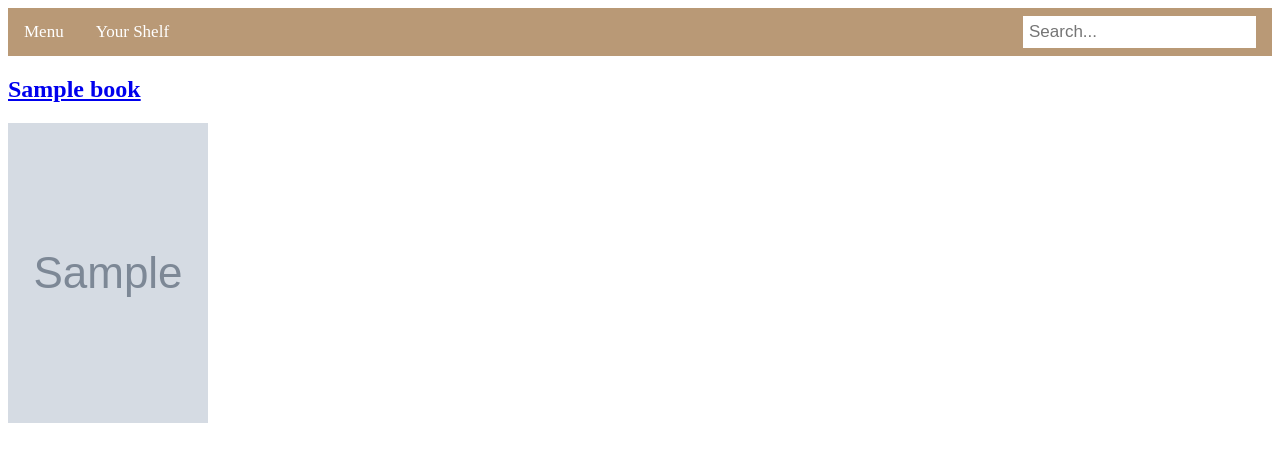
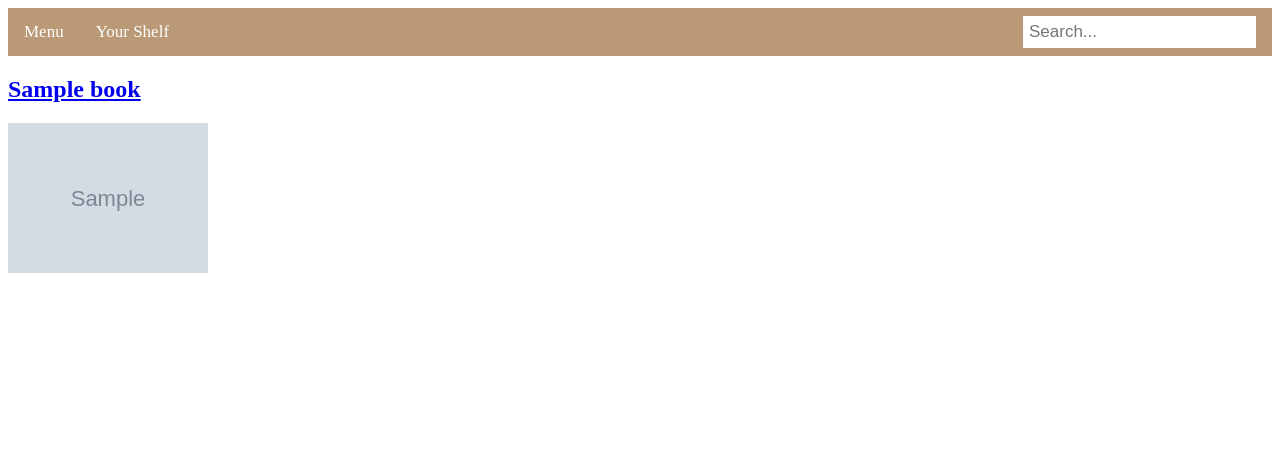
Before and after one commit to asaluk/Library_project, a Django app: template Book_site/templates/book_site/main_page.html in a window 1280 px wide. Shown: the top 462 px of the page. Run offline with Django 3.2, Linux system fonts and the light colour scheme; the template is opened without the code that fills it: most values are stand-ins (such as "Sample title", 1, 10 or a date in 2020); grey boxes marked "Sample" are stand-in pictures.

Commit message:
Improve styling

```diff
--- /dev/null
+++ b/Book_site/static/book_site/main_page.css
@@ -0,0 +1,16 @@
+
+  .grid-container {
+    display: grid;
+    grid-template-columns: repeat(auto-fill, minmax(200px, 1fr));
+    gap: 20px;
+  }
+
+  .grid-item {
+    width: 100%;
+  }
+
+  .grid-item img {
+    max-width: 100%;
+    height: auto;
+    object-fit: cover;
+  }
--- a/Book_site/templates/book_site/book_detail.html
+++ b/Book_site/templates/book_site/book_detail.html
@@ -7,6 +7,7 @@
 
 {% block content%}
 
+    <center>
         <h1>{{ book.title }}</h1>
         {% if book.series != null %}
             <p>Series name: {{ book.series }}, tome: {{book.tome }}</p>
@@ -14,5 +15,6 @@
         <img src="{{ book.cover.url }}" alt="{{ book.title }} - Cover" width="200" height="300"/>
         <p>{{ book.rating }}/10</p>
         <button action="" type="">Add to Your shelf</button>
+    </center>
 
 {% endblock %}
--- a/Book_site/templates/book_site/main_page.html
+++ b/Book_site/templates/book_site/main_page.html
@@ -1,13 +1,21 @@
 {% extends "base.html" %}
+{% load static %}
 
 
 
 {% block title %}Library Project{% endblock%}
 
+{% block css_files %}
+<link rel="stylesheet" href="{% static "book_site/main_page.css" %}" />
+{% endblock %}
+
 
 {% block content %}
-    {%for book in books%}
-        <a href="{{ book.get_absolute_url }}"><h2>{{ book.title }}</h2></a>
-        <a href="{{ book.get_absolute_url }}"><img src="{{ book.cover.url }}" alt="{{ book.title }} - Cover" width="200" height="300"/></a>
-    {% endfor %}
+    <div class="grid-container">
+        {%for book in books%}
+                <div class="grid-item"><a href="{{ book.get_absolute_url }}"><h2>{{ book.title }}</h2></a>
+                <a href="{{ book.get_absolute_url }}"><img src="{{ book.cover.url }}"
+                    alt="{{ book.title }} - Cover" width="200" height="300"/></a></div>
+        {% endfor %}
+    </div>
 {% endblock %}
```
Also changed, not shown: Book_site/templates/book_site/searched.html (+6 -3 lines), db.sqlite3, files/covers/auschwitz-szachy-ze-smiercia.jpg (added), files/covers/biblioteka-o-polnocy.jpg (added), files/covers/kwiaty-dla-algernona.jpg (added). Lines whose indentation alone changed are shown as unchanged.
